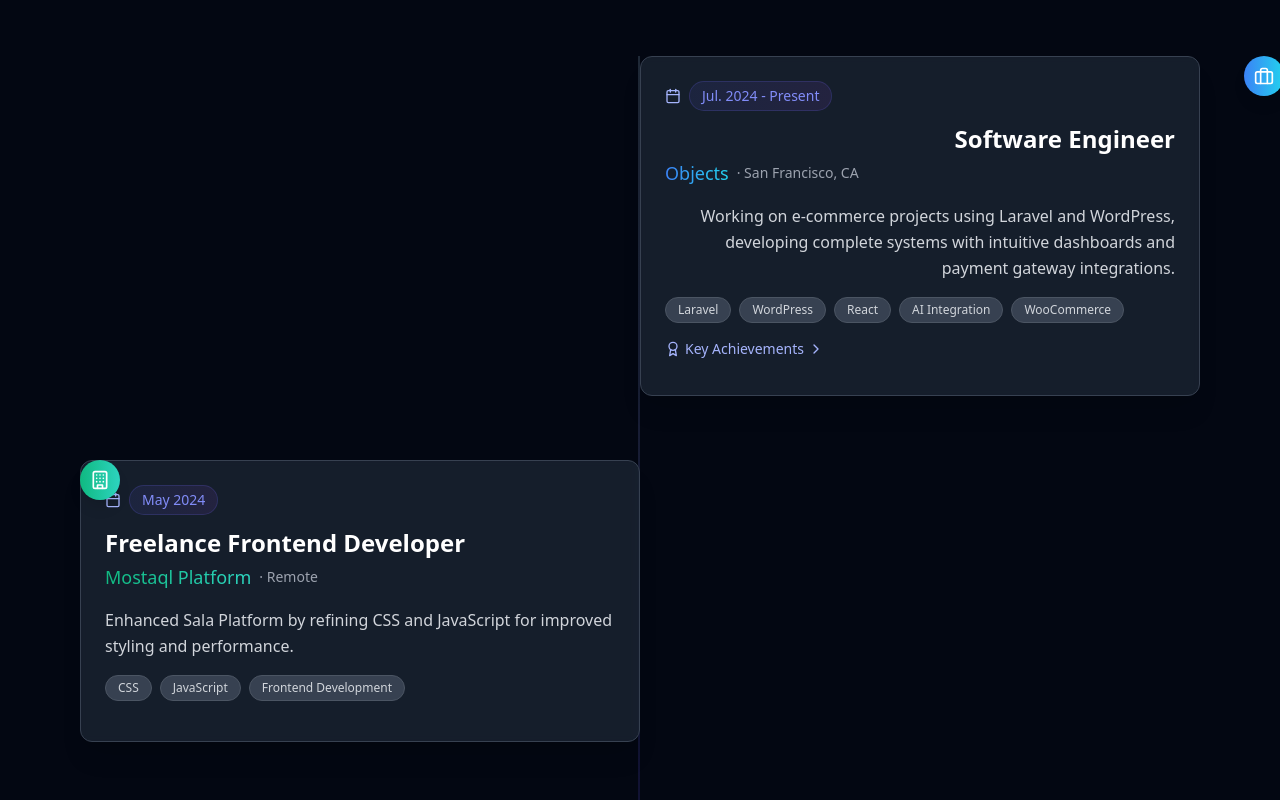
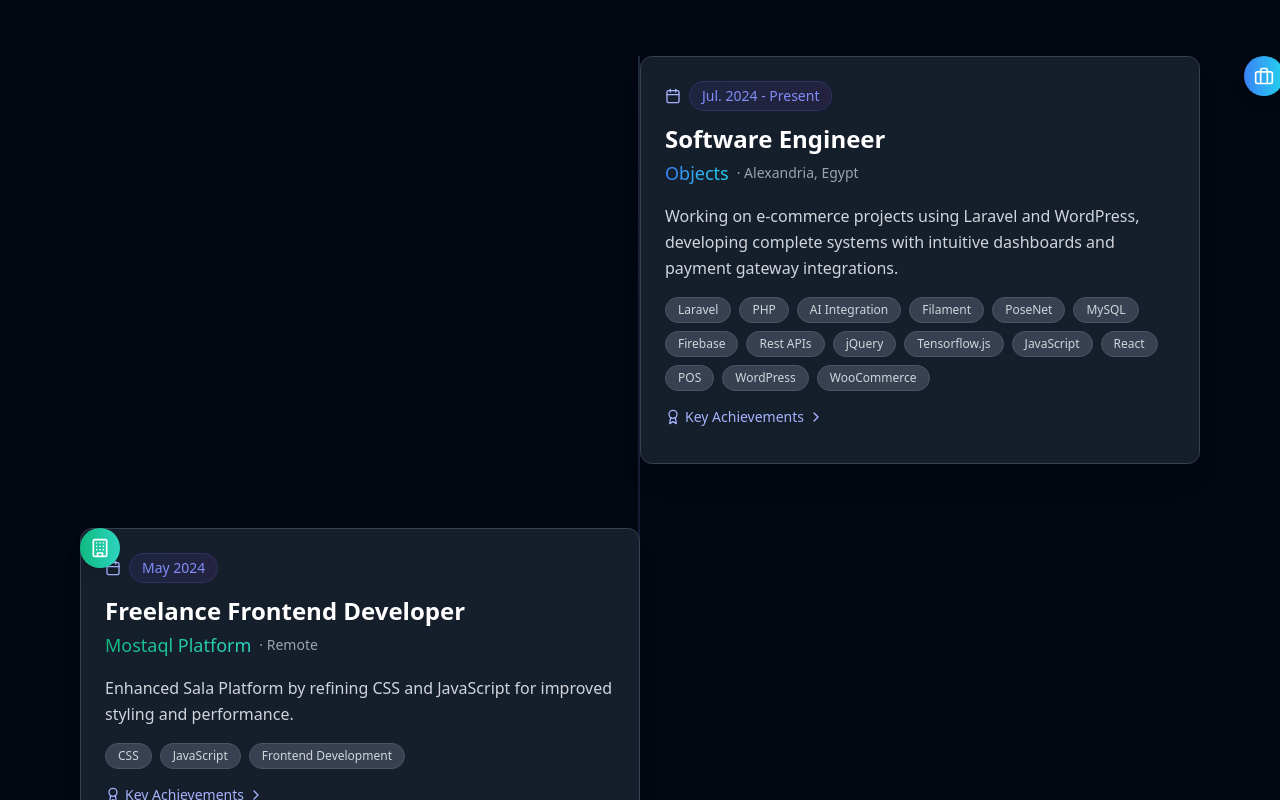
Before and after one commit to engyahmed7/portfolio, a React (Vite) app: page / in a window 1280 px wide. Shown: the part 2000-2800 px from the top of the page. Built offline with nearby package versions, Linux system fonts and the light colour scheme.

Commit message:
feat: Update Experience section with new job location, skills, and achievements

```diff
--- a/src/components/sections/Experience.tsx
+++ b/src/components/sections/Experience.tsx
@@ -20,7 +20,7 @@ const Experience: React.FC<ExperienceProps> = ({ darkMode }) => {
     {
       title: "Software Engineer",
       company: "Objects",
-      location: "San Francisco, CA",
+      location: "Alexandria, Egypt",
       period: "Jul. 2024 - Present",
       description:
         "Working on e-commerce projects using Laravel and WordPress, developing complete systems with intuitive dashboards and payment gateway integrations.",
@@ -31,9 +31,19 @@ const Experience: React.FC<ExperienceProps> = ({ darkMode }) => {
       ],
       skills: [
         "Laravel",
+        "PHP",
+        "AI Integration",
+        "Filament",
+        "PoseNet",
+        "MySQL",
+        "Firebase",
+        "Rest APIs",
+        "jQuery",
+        "Tensorflow.js",
+        "JavaScript",
+        "React",
+        "POS",
         "WordPress",
-        "React",
-        "AI Integration",
         "WooCommerce",
       ],
       color: "from-blue-500 to-cyan-400",
@@ -46,7 +56,10 @@ const Experience: React.FC<ExperienceProps> = ({ darkMode }) => {
       period: "May 2024",
       description:
         "Enhanced Sala Platform by refining CSS and JavaScript for improved styling and performance.",
-      achievements: [],
+      achievements: [
+        "Improved CSS styling for better user experience",
+        "Optimized JavaScript for enhanced performance",
+      ],
       skills: ["CSS", "JavaScript", "Frontend Development"],
       color: "from-emerald-500 to-teal-400",
       icon: Building,
@@ -79,7 +92,15 @@ const Experience: React.FC<ExperienceProps> = ({ darkMode }) => {
         "Developed an admin dashboard for managing products and orders",
         "Integrated backend Node.js APIs for efficient data handling",
       ],
-      skills: ["Flutter", "Node.js", "Mobile Development", "Admin Dashboard"],
+      skills: [
+        "Flutter",
+        "Dart",
+        "Firebase",
+        "REST APIs",
+        "Node.js",
+        "Mobile Development",
+        "Admin Dashboard",
+      ],
       color: "from-rose-500 to-pink-400",
       icon: Briefcase,
     },
@@ -161,7 +182,7 @@ const Experience: React.FC<ExperienceProps> = ({ darkMode }) => {
 
                   <div className="mb-4">
                     <h3
-                      className={`text-2xl font-bold ${
+                      className={`text-2xl font-bold text-start ${
                         darkMode ? "text-white" : "text-gray-800"
                       } mb-1`}
                     >
@@ -184,7 +205,7 @@ const Experience: React.FC<ExperienceProps> = ({ darkMode }) => {
                   </div>
 
                   <p
-                    className={`mb-4 ${
+                    className={`mb-4 text-start ${
                       darkMode ? "text-gray-300" : "text-gray-600"
                     } leading-relaxed`}
                   >
```
